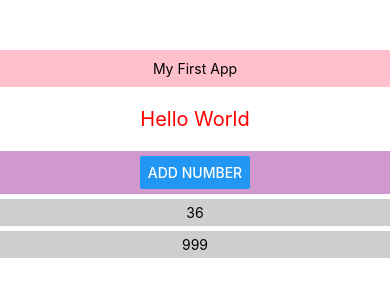
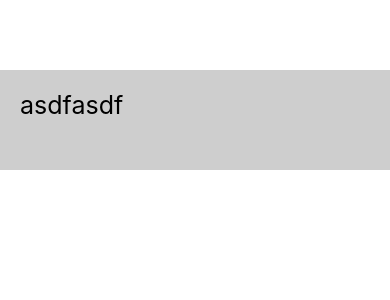
Before and after one commit to scl2589/react-native, a React Native app in the folder react_native_01/: screen / in a window 390 px wide. Shown: the top 300 px of the page. Built offline with nearby package versions, Linux system fonts and the light colour scheme.

Commit message:
Add TextInput

```diff
--- a/react_native_01/App.js
+++ b/react_native_01/App.js
@@ -11,6 +11,7 @@
 import Header from './src/header';
 import Generator from './src/generator'
 import NumList from './src/numlist'
+import Input from './src/input';
 
 // component를 상속받는 App이라는 클래스를 만들었다.
 class App extends Component {
@@ -43,34 +44,7 @@
   render() {
     return (
       <View style={styles.mainView}>
-        <Header name={this.state.appName}/>
-
-        <View>
-          <Text
-            style={styles.mainText}
-            onPress={()=>alert('text touch event')}
-          >
-            Hello World
-          </Text>
-        </View>
-        <Generator add={this.onAddRandomNum}/>
-        <ScrollView
-          style={{width: '100%'}}
-          // onMomentumScrollBegin은 스크롤이 움직이기 시작했을 때 trigger 해준다
-          // onMomentunScrollBegin={()=>alert('begin')}
-          // onMomentumScrollBegin은 스크롤 움직임이 끝났을 때 trigger 해준다
-          // onMomentunScrollEnd={()=>alert('end')}
-          // onScroll은 스크롤의 움직임이 발생했을 때 trigger 해준다.
-          // onScroll={()=>alert('Scrolling')}
-          // size가 바뀔 때 alert를 출력해준다.
-          // onContentSizeChange={(width, height)=>alert(height)}
-          bounces={true}
-        >
-          <NumList
-            num={this.state.random}
-            delete={this.onNumDelete}
-          />
-        </ScrollView>
+        <Input/>
       </View>
     )
   }
--- /dev/null
+++ b/react_native_01/src/input.js
@@ -0,0 +1,55 @@
+/**
+ * Sample React Native App
+ * https://github.com/facebook/react-native
+ *
+ * @format
+ * @flow
+ */
+
+import React, { Component } from 'react';
+import { View, Text, StyleSheet, TextInput } from 'react-native';
+
+
+// component를 상속받는 App이라는 클래스를 만들었다.
+class Input extends Component {
+    state = {
+        myTextInput: 'asdfasdf'
+    }
+
+    onChangeInput = (event) => {
+        this.setState({
+            myTextInput: event
+        })
+    }
+
+    render() {
+        return (
+            <View style={styles.mainView}>
+                <TextInput
+                    value={this.state.myTextInput}
+                    style={styles.input}
+                    onChangeText={this.onChangeInput}
+                    multiline={true}
+                    maxLength={10}
+                    autoCapitalize={'none'}
+                    editable={false}
+                />
+            </View>
+        )
+    }
+}
+
+const styles = StyleSheet.create({
+    mainView: {
+        width: '100%'
+    },
+    input: {
+        width: '100%',
+        backgroundColor: '#cecece',
+        marginTop: 20,
+        fontSize: 25,
+        padding: 20
+    }
+})
+
+export default Input;
```
